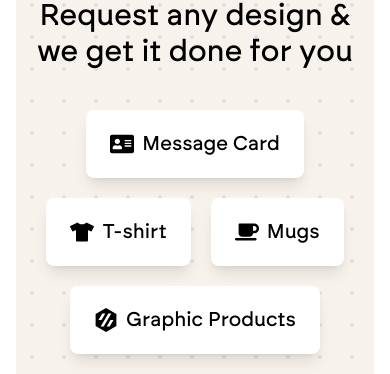
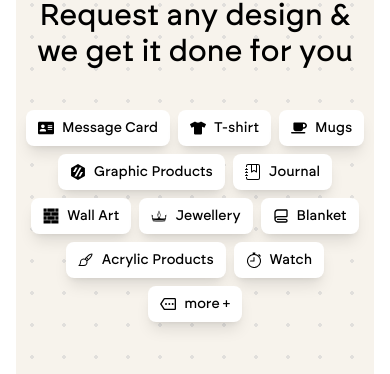
Before and after one commit to Mohammadarifcoding/designAgncy, a React (Vite) app: page / in a window 390 px wide. Shown: the part 1156-1530 px from the top of the page. Built offline with nearby package versions, Linux system fonts and the light colour scheme.

Commit message:
removed the cd.doc

```diff
--- a/src/Pages/Home/AnyTask/AnyTask.jsx
+++ b/src/Pages/Home/AnyTask/AnyTask.jsx
@@ -9,10 +9,10 @@ const AnyTask = () => {
          <h2 className="heading-1 text-center max-w-[900px] mx-auto pb-10" >
          Request any design & we get it done for you
          </h2>
-           <div className="flex flex-wrap gap-5 justify-center items-center">
+           <div className="flex flex-wrap sm:gap-5 xsm:gap-3 gap-2 justify-center items-center">
             {
                 AnyTaskData.map((item)=>(
-                    <div className="px-6 py-5 rounded-lg bg-white text-xl  flex items-center  gap-2 shadow-lg cursor-pointer group"> <item.icon className="text-2xl group-hover:rotate-180 transition-all duration-1000"/> {item.title} </div>
+                    <div className="lg:px-6 lg:py-5 md:px-5 md:py-3 px-3 py-2  rounded-lg bg-white lg:text-xl md:text-lg sm:text-base text-sm  flex items-center  gap-2 shadow-lg cursor-pointer group"> <item.icon className="lg:text-2xl md:text-xl sm:text-lg text-base group-hover:rotate-180 transition-all duration-1000"/> {item.title} </div>
                 ))
             }
            </div>
```
Also changed, not shown: 1 other file (tests, documents, lock files or other folders).
